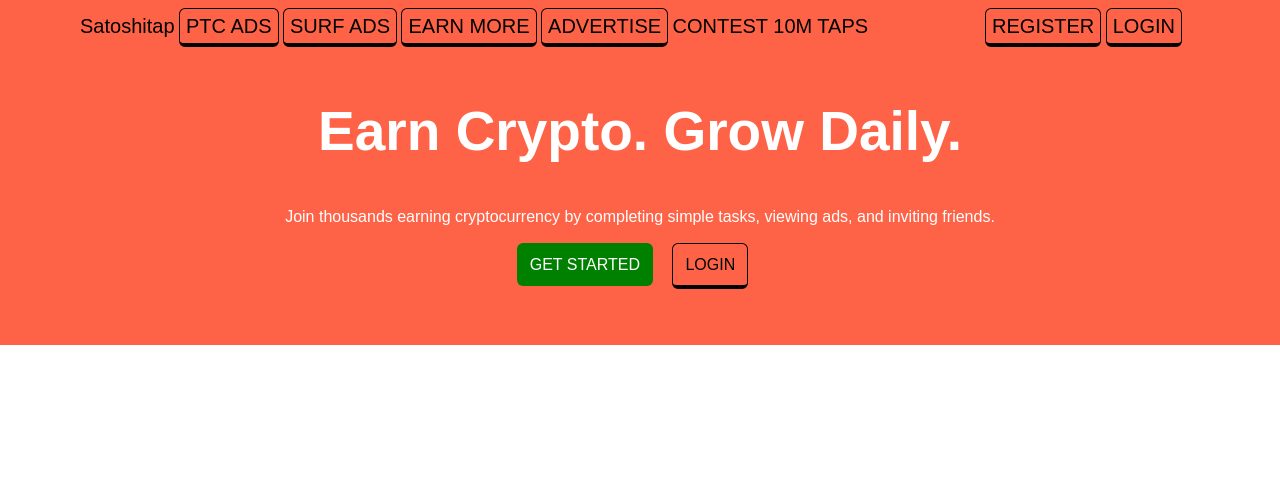
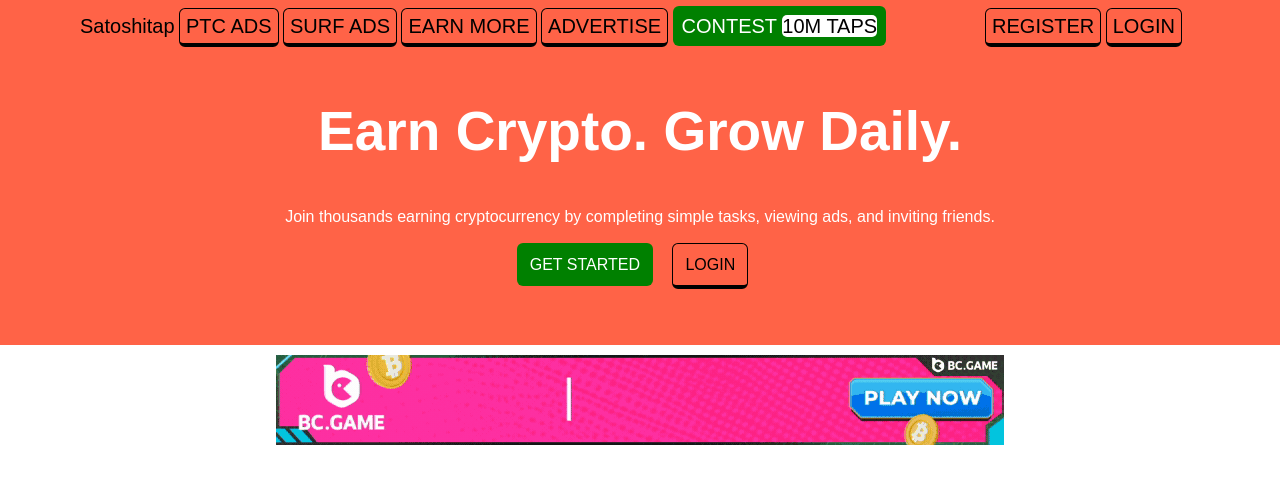
Before and after one commit to islamSorifulhero/satoshi, a plain HTML site: page index.html in a window 1280 px wide. Drawn offline with Linux system fonts and the light colour scheme.

Commit message:
my 2nd commit

```diff
--- a/index.html
+++ b/index.html
@@ -15,7 +15,7 @@
         <a class="border" href="#">SURF ADS</a>
         <a class="border" href="#">EARN MORE</a>
         <a class="border" href="#">ADVERTISE</a>
-        <a href="#">CONTEST 10M TAPS</a>
+        <a class="border-none" href="#">CONTEST <span>10M TAPS</span></a>
       </div>
       <div>
         <a class="border" href="#">REGISTER</a>
@@ -31,5 +31,8 @@
        <a class="LOGIN" href="#">LOGIN</a>
     </div>
   </section>
+  <main>
+    <img src="728x90.gif" alt="">
+  </main>
 </body>
 </html>
--- a/style.css
+++ b/style.css
@@ -30,6 +30,19 @@ section header div .border{
     padding: 6px;
     border-bottom: 4px solid black;
 }
+section header div .border-none{
+    text-decoration: none;
+    border: none;
+    border-radius: 6px;
+    padding: 9px;
+    background-color: green;
+    color: white;
+}
+section header div .border-none span{
+    background-color: white;
+    color: black;
+    border-radius: 5px;
+}
 #earn{
     color: white;
     text-align: center;
@@ -51,6 +64,7 @@ section header div .border{
     background-color: green;
     color: white;
 }
+
 #earn-button .LOGIN{
     border: 1px solid;
     border-radius: 6px;
@@ -60,3 +74,7 @@ section header div .border{
     color: black;
     border-bottom: 4px solid black;
 }
+main{
+    text-align: center;
+    margin-top: 10px;
+}
```
